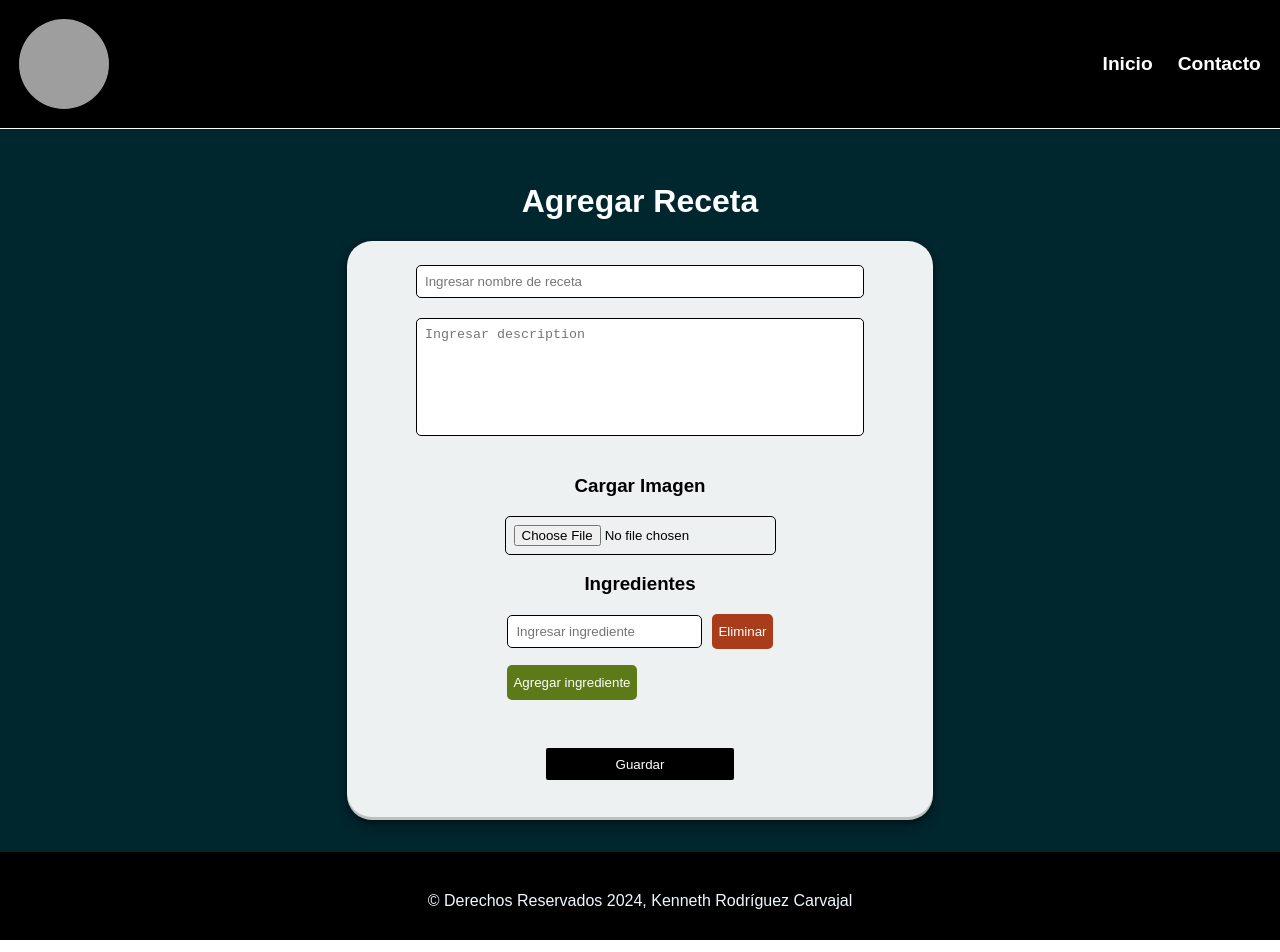
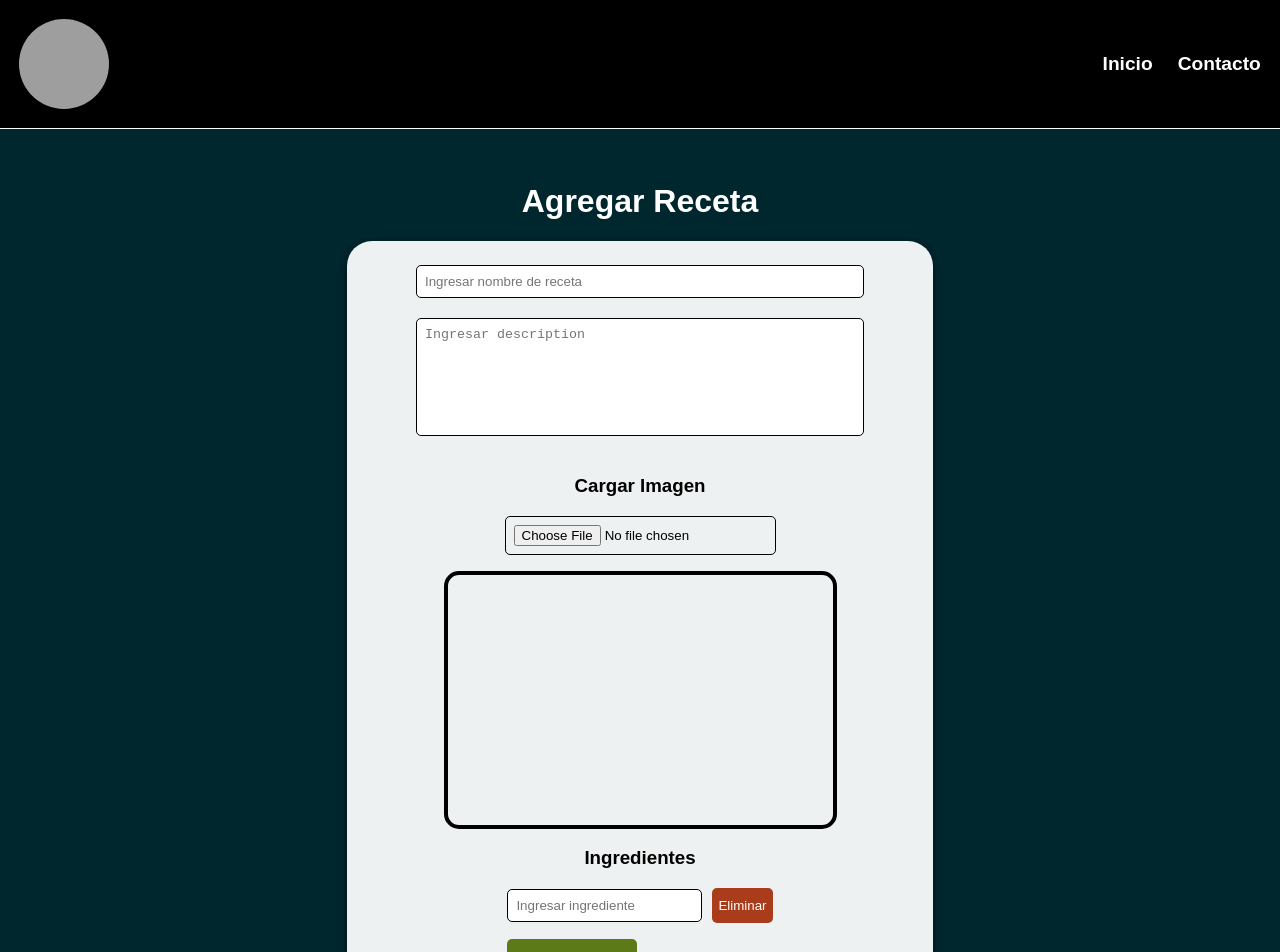
Before and after one commit to Kenneth506CR/Recetas, an Angular app: page /agregar in a window 1280 px wide. Shown: the top 952 px of the page. Built offline with nearby package versions, Linux system fonts and the light colour scheme; grey boxes are pictures that could not be loaded.

Commit message:
guarda imagenes, previsualiza y muestra correctamente.

```diff
--- a/src/app/agregar/agregar.component.css
+++ b/src/app/agregar/agregar.component.css
@@ -62,6 +62,20 @@ input[type="file"] {
   resize: none;
 }
 
+.img-container {
+  margin-top: 1rem;
+  width: 285px;
+  height: 200px;
+  border-radius: 15px;
+  border: 4px solid #000000;
+}
+
+img {
+  width: 285px;
+  height: 200px;
+  border-radius: 15px;
+}
+
 .button-delete,
 .button-add,
 .button-save {
@@ -104,4 +118,14 @@ input[type="file"] {
   form {
     width: 42%;
   }
+
+  .img-container {
+    width: 385px;
+    height: 250px;
+  }
+
+  img {
+    width: 385px;
+    height: 250px;
+  }
 }
--- a/src/app/agregar/agregar.component.html
+++ b/src/app/agregar/agregar.component.html
@@ -35,7 +35,15 @@
     </div>
 
     <h3>Cargar Imagen</h3>
-    <input type="file" formControlName="image" />
+    <input
+      type="file"
+      (change)="onFileSelected($event)"
+      formControlName="image"
+    />
+    <div class="img-container">
+      <img [src]="imgURL" *ngIf="imgURL" />
+    </div>
+
     <div
       *ngIf="
         recipeForm.controls.image.invalid &&
--- a/src/app/agregar/agregar.component.ts
+++ b/src/app/agregar/agregar.component.ts
@@ -38,11 +38,10 @@ export class AgregarComponent {
   });
 
   recetas: any[] = [];
-
   message: string | undefined;
-
   modalSwitch: Boolean | undefined;
   switchService: any;
+  imgURL: any;
 
   constructor(private fb: FormBuilder, private modalSS: SwitchService) {}
 
@@ -104,4 +103,20 @@ export class AgregarComponent {
       console.log(recetasExistentes);
     }
   }
+
+  onFileSelected(event: Event) {
+    const target = event.target as HTMLInputElement;
+    if (target.files && target.files[0]) {
+      var reader = new FileReader();
+
+      reader.readAsDataURL(target.files[0]); // Lee el archivo como una URL de datos.
+
+      reader.onload = (event) => {
+        // Se llama una vez que se ha leído el archivo.
+        this.imgURL = (event.target as FileReader).result;
+        // Guarda la URL de los datos de la imagen en el formulario.
+        this.recipeForm.controls['image'].setValue(this.imgURL);
+      };
+    }
+  }
 }
--- a/src/app/receta/receta.component.css
+++ b/src/app/receta/receta.component.css
@@ -23,7 +23,6 @@ h2 {
 img {
   width: 250px;
   height: 300px;
-  border: 1px solid #ffffff;
   border-radius: 15px;
 }
 
```
